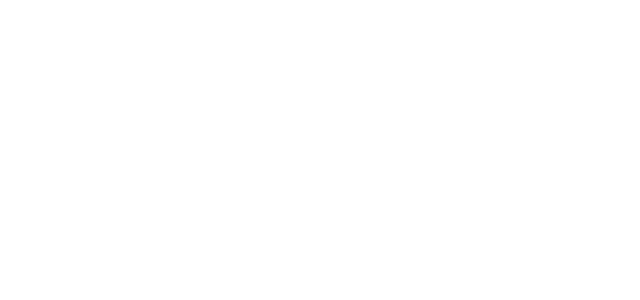
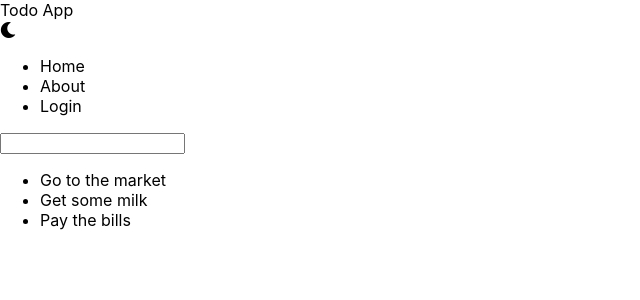
Before and after one commit to Techoscope/Context-App, a React (Create React App) app: page / in a window 1280 px wide. Shown: the top 300 px of the page, without its empty margins (0-640 px from the left). Built offline with nearby package versions, Linux system fonts and the light colour scheme.

Commit message:
Create components

```diff
--- a/src/App.js
+++ b/src/App.js
@@ -1,7 +1,13 @@
+import Titlebar from './components/Titlebar';
+import Navbar from './components/Navbar';
+import TodoList from './components/TodoList';
+
 function App() {
   return (
     <div className="App">
-
+      <Titlebar />
+      <Navbar />
+      <TodoList/>
     </div>
   );
 }
--- /dev/null
+++ b/src/components/Navbar.js
@@ -0,0 +1,15 @@
+import React from 'react'
+
+class Navbar extends React.Component {
+  render() {
+    return (
+      <ul className="navbar">
+        <li>Home</li>
+        <li>About</li>
+        <li>Login</li>
+      </ul>
+    )
+  }
+}
+
+export default Navbar;
--- /dev/null
+++ b/src/components/Titlebar.js
@@ -0,0 +1,14 @@
+import React from 'react';
+
+class Titlebar extends React.Component {
+  render() {
+    return (
+      <div className='title-bar'>
+        <div className='branding'>Todo App</div>
+        <i className="fas fa-moon"></i>
+      </div>
+    )
+  }
+}
+
+export default Titlebar;
--- /dev/null
+++ b/src/components/TodoList.js
@@ -0,0 +1,18 @@
+import React from 'react'
+
+class TodoList extends React.Component {
+  render() {
+    return (
+      <div className='todolist'>
+        <input type="text"/>
+        <ul>
+          <li>Go to the market</li>
+          <li>Get some milk</li>
+          <li>Pay the bills</li>
+        </ul>
+      </div>
+    )
+  }
+}
+
+export default TodoList;
--- a/src/index.css
+++ b/src/index.css
@@ -1,3 +1,5 @@
+@import url("https://cdnjs.cloudflare.com/ajax/libs/font-awesome/5.15.2/css/all.min.css");
+
 body {
   margin: 0;
   font-family: -apple-system, BlinkMacSystemFont, 'Segoe UI', 'Roboto', 'Oxygen',
```
